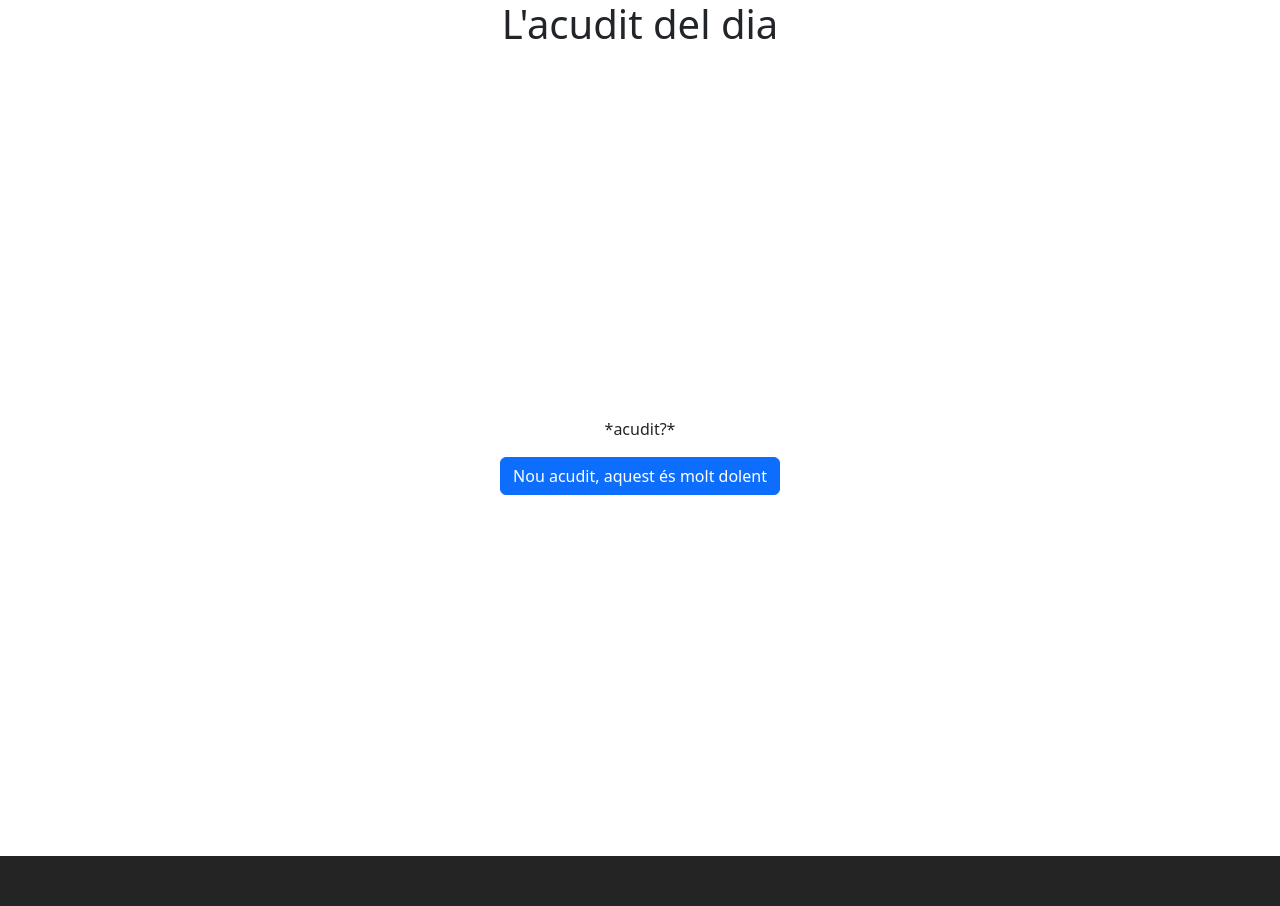
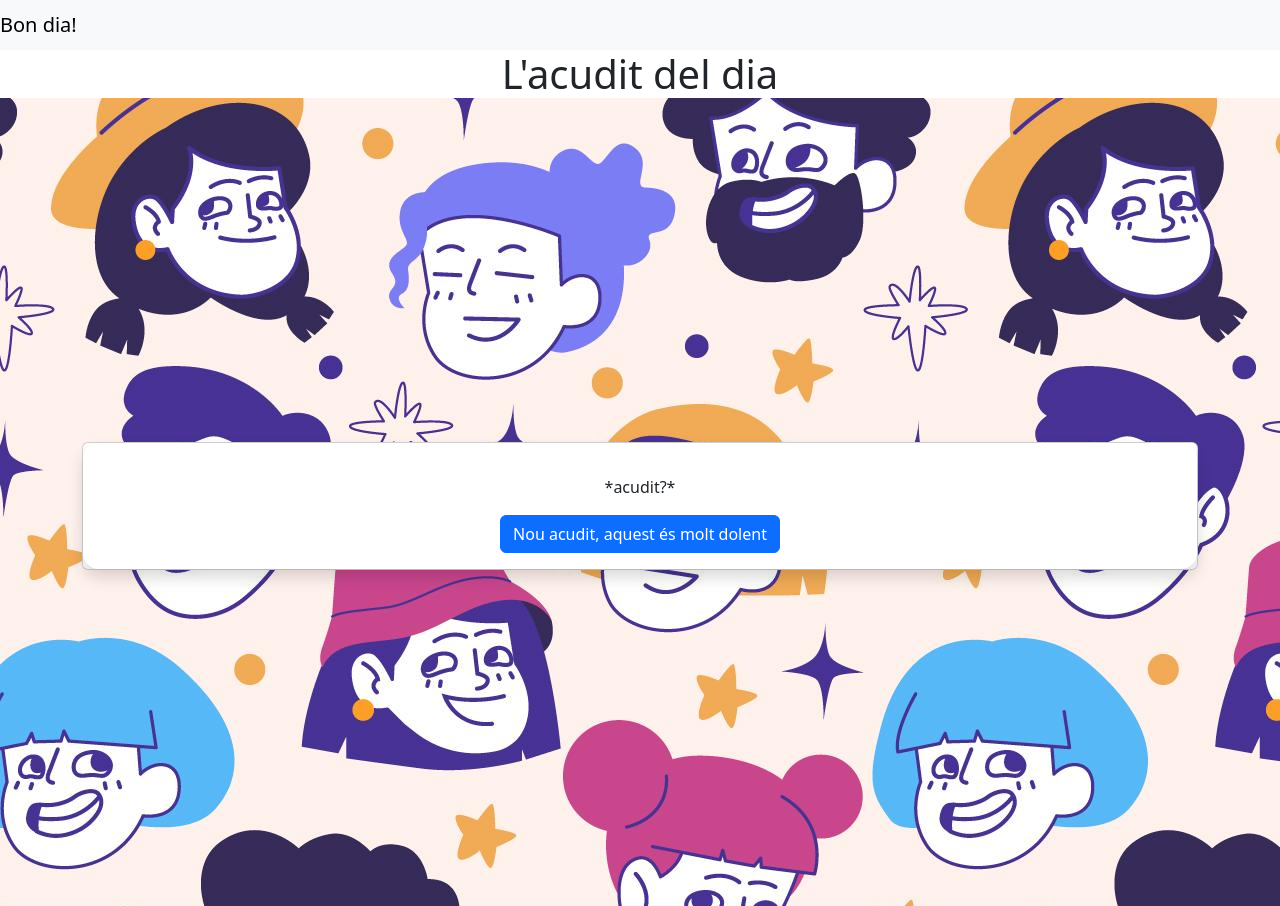
Before and after one commit to paulare17/Sprint4, a website built with Vite: page index.html in a window 1280 px wide. Before the commit the page ends 856 px from the top, so only its background shows below. Built offline with nearby package versions, Linux system fonts and the light colour scheme; no server answers.

Commit message:
Segon exercici finalitzat, feta maquetació general

```diff
--- a/index.html
+++ b/index.html
@@ -7,10 +7,15 @@
   </head>
   <body>
     <header>
-      <div class="container">
+<nav class="navbar navbar-light bg-light">
+  <span class="navbar-brand mb-0 h1">Bon dia!</span>
+</nav>
+
+
+<div class="container-flex">
   <div class="row justify-content-center text-center">
     <div class="col d-flex flex-column">
-            <h1>L'acudit del dia</h1>
+      <h1 id="title-acudit">L'acudit del dia</h1>
     </div>
   </div>
 </div>
@@ -19,6 +24,8 @@
   <div class="container">
     <div class="row justify-content-center">
       <div class="col d-flex flex-column">
+        <div class="card">
+          <div class="card-body shadow">
         <article>
           <div id="jokes-container">
                 <p id="acudit">*acudit?*</p>
@@ -31,6 +38,8 @@
           </div>
         </div>
       </div>
+    </div>
+  </div>
     </main>
     <script type="module" src="/src/main.ts"></script>
   </body>
--- a/src/style.css
+++ b/src/style.css
@@ -1,5 +1,11 @@
+* {
+padding: 0;
+margin: 0;
+}
 
-
+body {
+  background-image: url('../public/6202258.jpg'); /* Textura */
+}
 
 :root {
   font-family: system-ui, Avenir, Helvetica, Arial, sans-serif;
@@ -15,3 +21,15 @@
   -webkit-font-smoothing: antialiased;
   -moz-osx-font-smoothing: grayscale;
 }
+
+.card-body{
+ border-radius: 16px;
+}
+
+#title-acudit{
+  background-color: white;
+}
+
+#jokes-container {
+  margin: 1rem;
+}
```
Also changed, not shown: public/6202258.jpg (added). Lines whose indentation alone changed are shown as unchanged.
